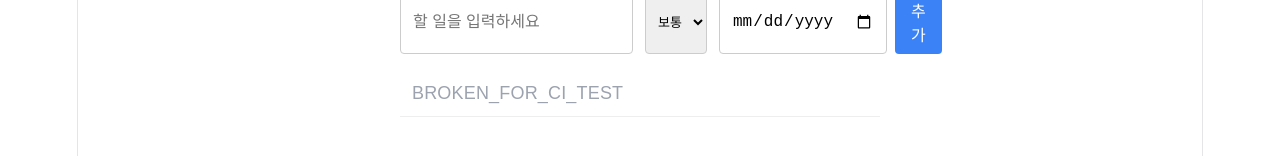
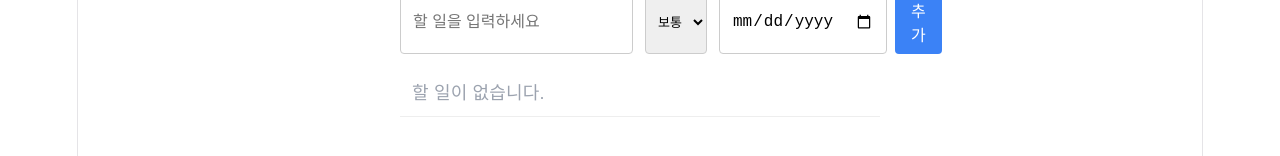
Before and after one commit to hyeonbinchun/agent-harness-lab, a React (Vite) app: page / in a window 1280 px wide. Shown: the part 152-308 px from the top of the page. Built offline with nearby package versions, Linux system fonts and the light colour scheme.

Commit message:
fix: restore empty-state text broken for CI branch protection test

```diff
--- a/src/App.tsx
+++ b/src/App.tsx
@@ -109,7 +109,7 @@ export default function App() {
       </div>
 
       <ul className="todo-list">
-        {sortedTodos.length === 0 && <li className="empty">BROKEN_FOR_CI_TEST</li>}
+        {sortedTodos.length === 0 && <li className="empty">할 일이 없습니다.</li>}
         {sortedTodos.map(todo => (
           <li key={todo.id} className={todo.completed ? 'completed' : ''}>
             {editingId === todo.id ? (
```
